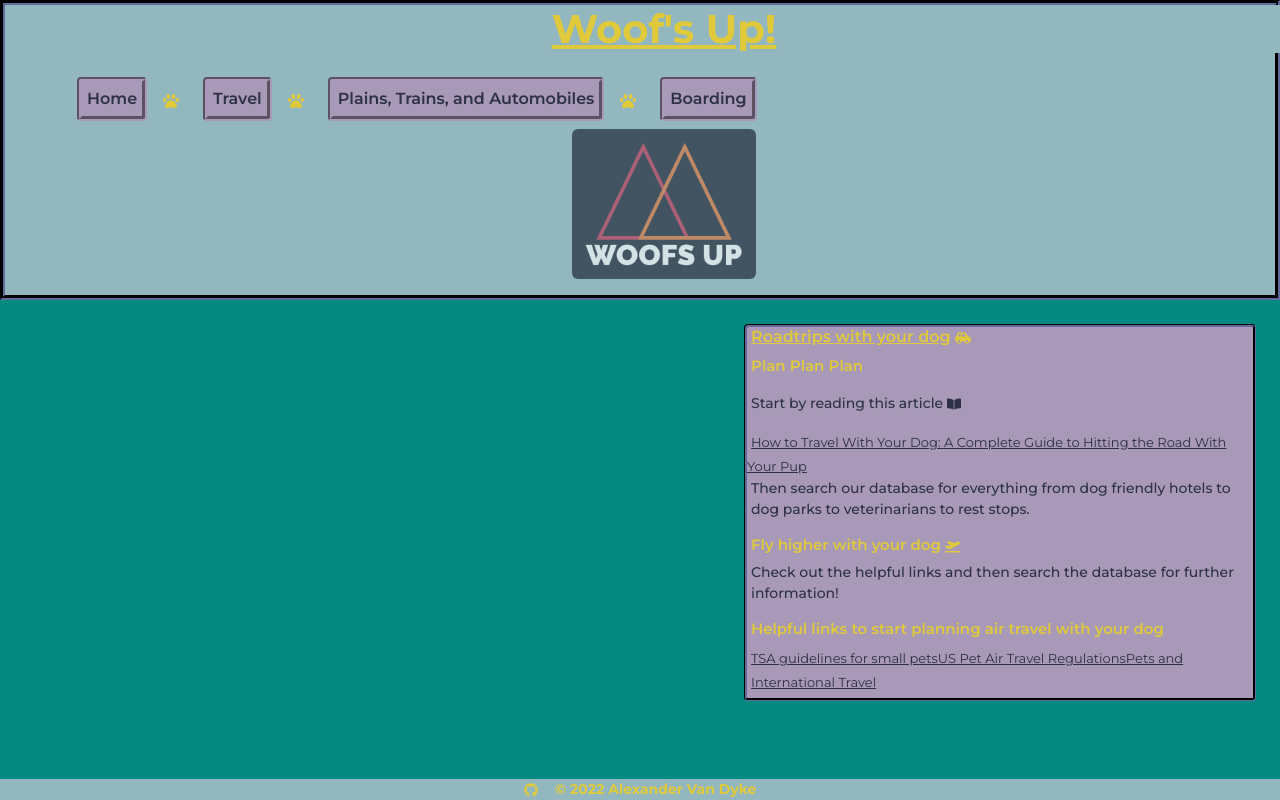
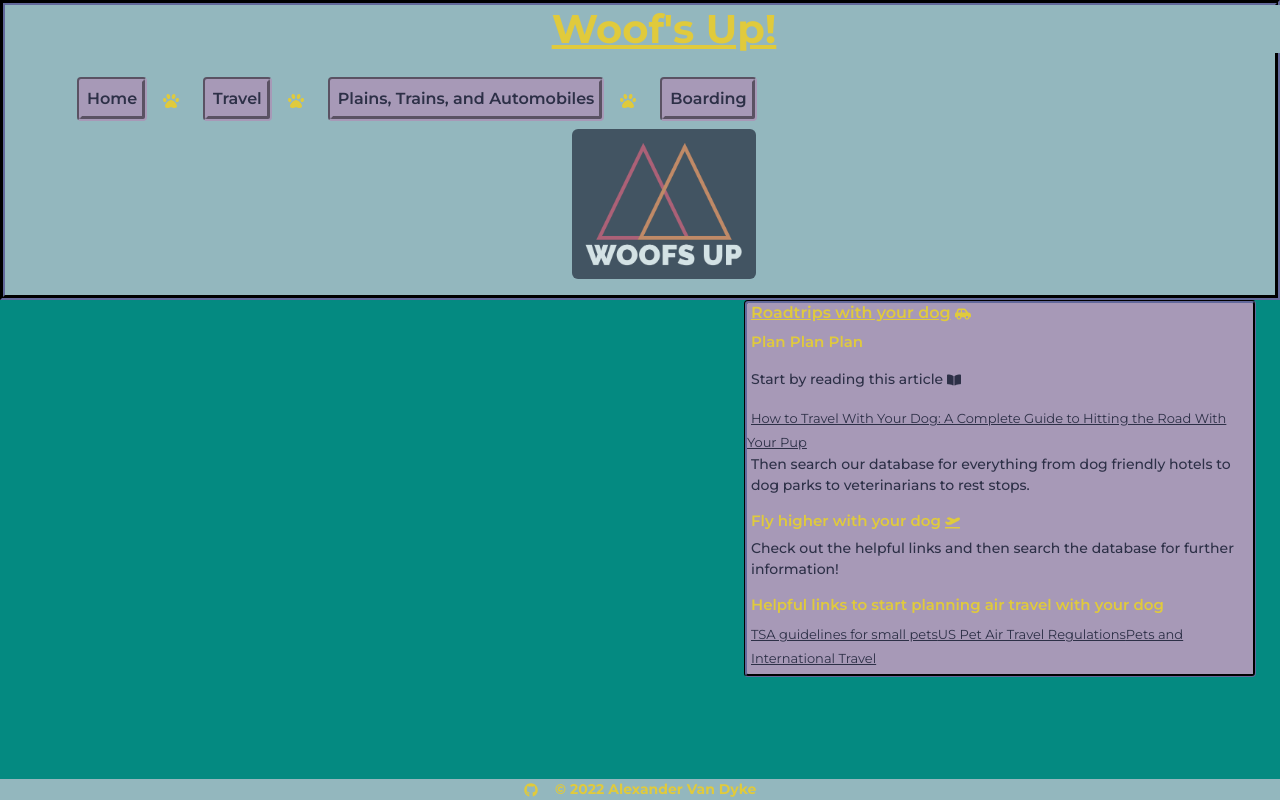
Before and after one commit to AlexandertheGreat491/Woofs_Up, a React (Create React App) app: page /AllTravel in a window 1280 px wide. Built offline with nearby package versions, Linux system fonts and the light colour scheme.

Commit message:
changed margins on left and right

```diff
--- a/src/pages/AllTravel.js
+++ b/src/pages/AllTravel.js
@@ -5,7 +5,7 @@ import { FaPlaneDeparture } from "react-icons/fa";
 
 const AllTravel = () => {
   return (
-    <div className="roadtrip m-4" style={{ width: "40%", height: "15%" }}>
+    <div className="roadtrip ms-1 me-4" style={{ width: "40%", height: "15%" }}>
       <h1 id="road" className="ms-1">
         Roadtrips with your dog
         <FaCarSide className="ms-1" />
```
